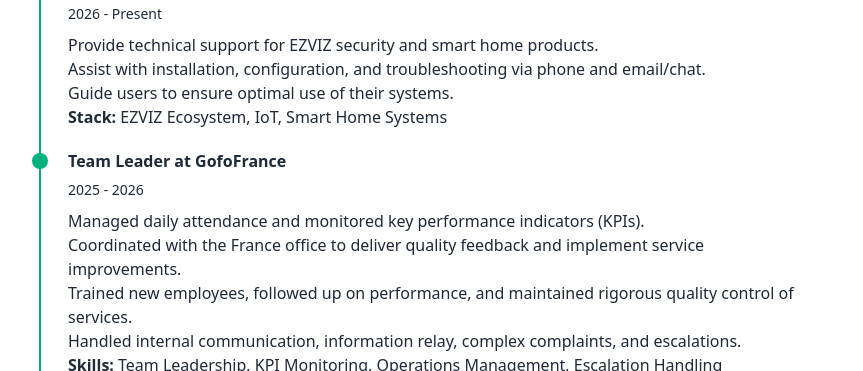
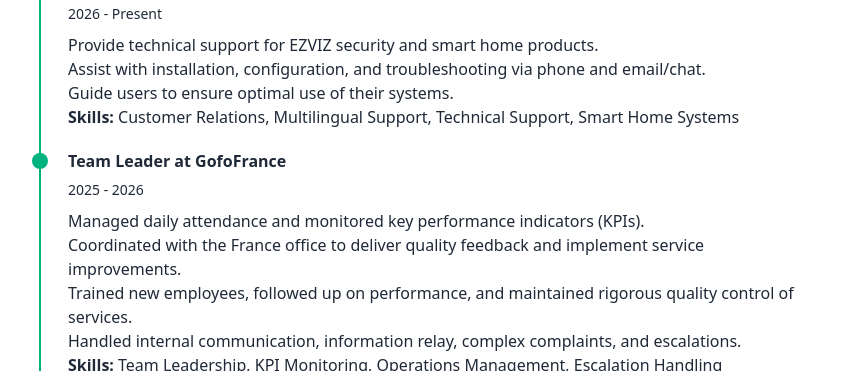
Before and after one commit to talisma-cassoma/blog.talisma-manuel, an Astro site: page /cv in a window 1280 px wide. Shown: the part 729-1100 px from the top of the page, without its empty margins (208-1071 px from the left). Built offline with nearby package versions, Linux system fonts and the light colour scheme; Astro itself is replaced by a stand-in of ours.

Commit message:
ref:cv skills

```diff
--- a/src/pages/cv.astro
+++ b/src/pages/cv.astro
@@ -44,7 +44,7 @@ import TimeLineElement from "../components/cv/TimeLine.astro";
         <li>Provide technical support for EZVIZ security and smart home products.</li>
         <li>Assist with installation, configuration, and troubleshooting via phone and email/chat.</li>
         <li>Guide users to ensure optimal use of their systems.</li>
-        <li class="mb-5"><b>Stack:</b> EZVIZ Ecosystem, IoT, Smart Home Systems</li>
+        <li class="mb-5"><b>Skills:</b> Customer Relations, Multilingual Support, Technical Support, Smart Home Systems</li>
       </ul>
     </TimeLineElement>
 
```
